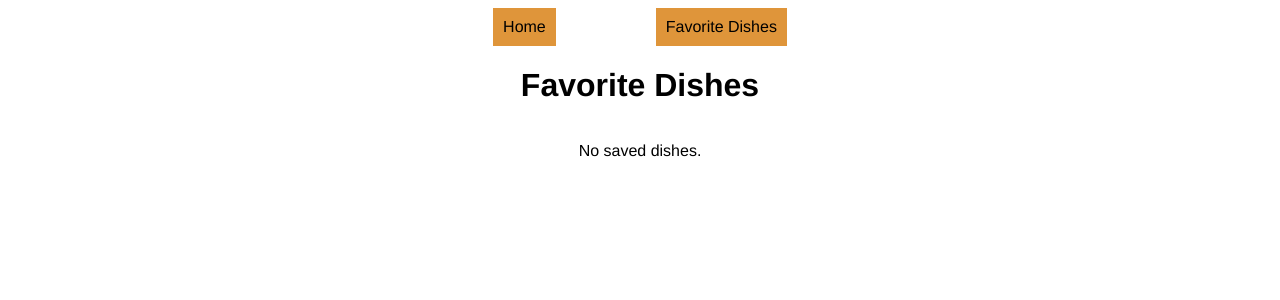
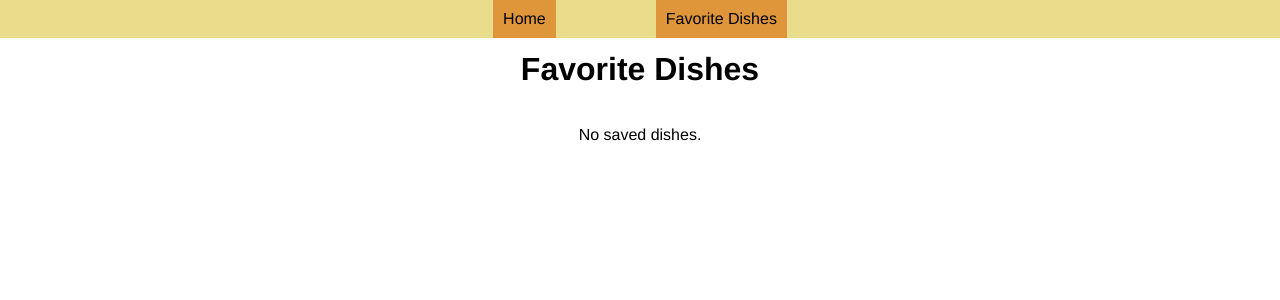
Before and after one commit to lioness0826/project-whattoeat, a Next.js app: page /FavoriteDishesPage in a window 1280 px wide. Shown: the top 300 px of the page. Built offline with nearby package versions, Linux system fonts and the light colour scheme.

Commit message:
modified nav bar

```diff
--- a/pages/FavoriteDishesPage.js
+++ b/pages/FavoriteDishesPage.js
@@ -72,7 +72,7 @@ export default function FavoriteDishesPage() {
         <div className={styles.favPage}>
             <nav className={styles.navbar}>
                 <Link href={"/HomePage"} className={styles.nav}>Home</Link>
-                <Link href={"/FavoriteDishesPage"} className={styles.nav}>Favorite Dishes</Link>
+                <Link href={"/FavoriteDishesPage"} className={styles.nav} scroll={true}>Favorite Dishes</Link>
             </nav>
             <div className={styles.favContent}>
                 <div className={styles.favTitle}>
@@ -81,7 +81,7 @@ export default function FavoriteDishesPage() {
 
                 {dishData.length===0?(<div><p>No saved dishes.</p></div>):
                 (<ul>{dishData.map(dish=>(
-                    <li key={dish.id}>
+                    <li key={dish.id} className={styles.favList}>
                         <img src={src[dish.id]} alt="dish-img" style={{width: '150px'}} />
                         <h3>{title[dish.id]}</h3>
                         <button onClick={()=>removeDish(dish.id)}>Mark as completed</button>
--- a/styles/Favorite.module.css
+++ b/styles/Favorite.module.css
@@ -13,16 +13,29 @@
     gap: 100px;
     margin: 0;
     padding: 0;
+    position: fixed;
+    width: 100%;
+    top: 0;
+    left: 0;
+    right: 0;
+    background-color: rgb(233, 221, 140);
 }
 
 .favPage{
-    font-family:'Franklin Gothic Medium', 'Arial Narrow', Arial, sans-serif}
+    font-family:'Franklin Gothic Medium', 'Arial Narrow', Arial, sans-serif;
+    position: relative;
+}
+
 
 .favContent{
     display: flex;
     flex-direction: column;
     justify-content: center;
     align-items: center;
-    margin: 0;
+    margin: 30px;
     padding: 0;
 }
+
+.favList{
+    list-style: none;
+}
```
